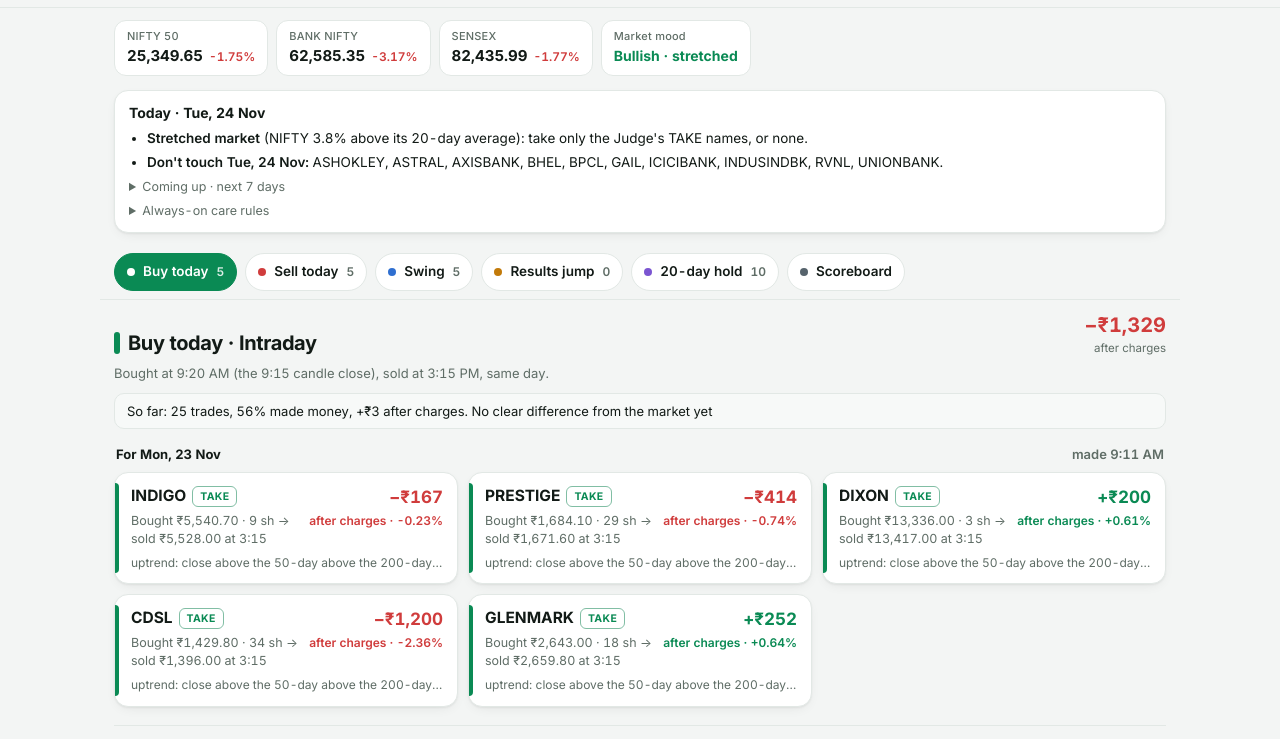
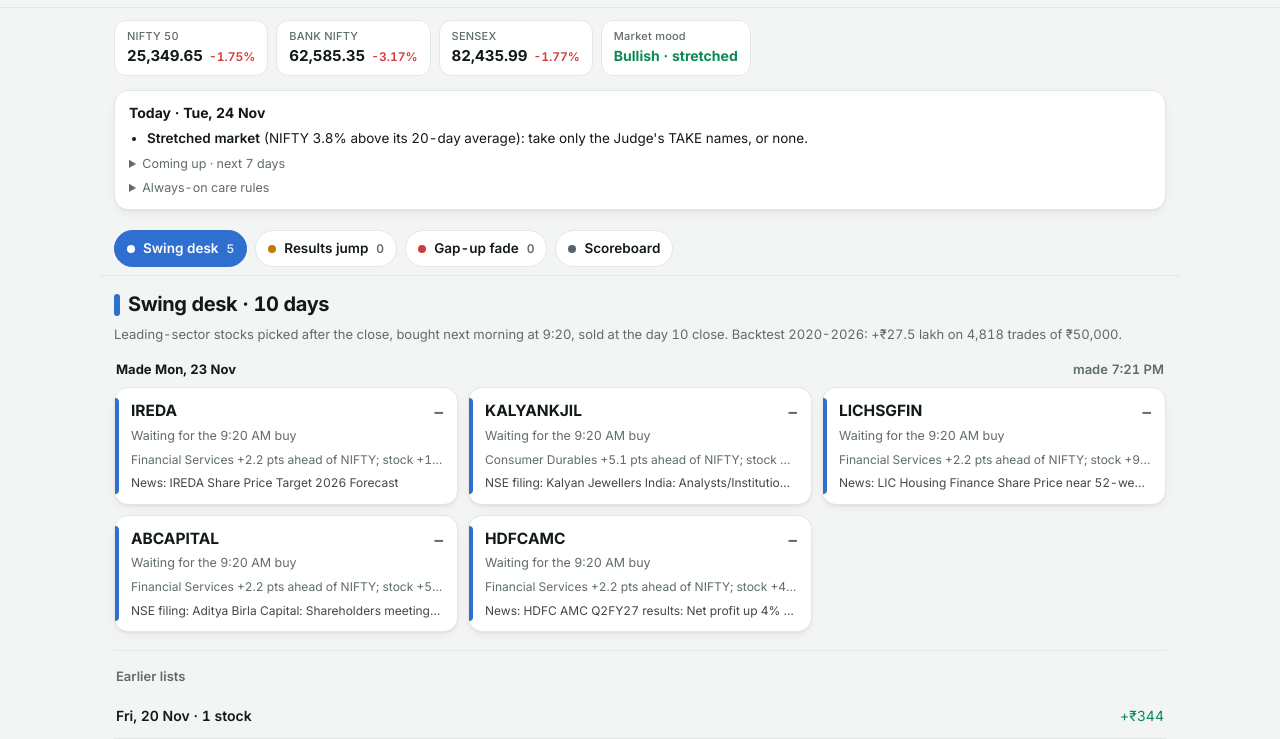
Before and after one commit to AshokKumar3502/nse-picks-tracker, a plain HTML site: page index.html in a window 1280 px wide. Shown: the part 49-788 px from the top of the page. Drawn offline with Linux system fonts and the light colour scheme.

Commit message:
Site: only Swing desk, Results jump and Gap-up fade tabs
Co-Authored-By: Claude Opus 5.5 <noreply@anthropic.com>

```diff
--- a/index.html
+++ b/index.html
@@ -214,22 +214,18 @@ footer a{font-weight:600}
 
   // ---------------- segments: one per kind of stock
   const SEGS = [
-    {id: 'buy', name: 'Buy today', sub: 'Intraday', color: 'var(--c-buy)', types: ['Intraday'], key: 'for_day', sameDay: true,
-     plan: 'Bought at 9:20 AM (the 9:15 candle close), sold at 3:15 PM, same day.'},
-    {id: 'sell', name: 'Sell today', sub: 'Intraday short', color: 'var(--c-sell)', types: ['Short', 'Fade'], key: 'for_day', sameDay: true,
-     plan: 'Paper short: sold at 9:20 AM, bought back at 3:15 PM. Profit when the price falls.'},
-    {id: 'swing', name: 'Swing', sub: '5-10 days', color: 'var(--c-swing)', types: ['Swing'], key: 'list_date',
-     plan: 'Made after the close, bought next morning at 9:20, sold at the day 5 close (checklist) or day 10 close (tested rule).'},
+    {id: 'swing', name: 'Swing desk', sub: '10 days', color: 'var(--c-swing)', types: ['Swing'], key: 'list_date',
+     plan: 'Leading-sector stocks picked after the close, bought next morning at 9:20, sold at the day 10 close. Backtest 2020-2026: +₹27.5 lakh on 4,818 trades of ₹50,000.'},
     {id: 'results', name: 'Results jump', sub: '40 days', color: 'var(--c-res)', types: ['Results'], key: 'list_date',
-     plan: 'Stocks that jumped on quarterly results: bought next morning at 9:20, held up to 40 trading days.'},
-    {id: 'hold', name: '20-day hold', sub: 'Uptrend', color: 'var(--c-hold)', types: ['Hold20'], key: 'list_date',
-     plan: 'Uptrend stocks bought next morning at 9:20 and held 20 trading days.'},
+     plan: 'Stocks that jumped on quarterly results: bought next morning at 9:20, held 40 trading days. Backtest 2020-2026: +₹11.5 lakh on 541 trades of ₹50,000.'},
+    {id: 'sell', name: 'Gap-up fade', sub: 'Intraday short', color: 'var(--c-sell)', types: ['Fade'], key: 'for_day', sameDay: true,
+     plan: 'F&O stocks opening 3%+ higher: paper short at 9:20 AM, bought back at 3:15 PM. Backtest 2020-2026: +₹4.2 lakh on 1,516 trades of ₹50,000.'},
     {id: 'score', name: 'Scoreboard', sub: 'Which rule works', color: 'var(--c-score)'},
   ];
-  let D = null, IDX = [], cur = 'buy';
+  let D = null, IDX = [], cur = 'swing';
 
   function plOf(r) {           // final after charges, else live before charges
-    if (N(r.profit_net) !== null && (r.status === 'Done' || SEGS[0].types.includes(r.type) || ['Short', 'Fade'].includes(r.type))) return {v: N(r.profit_net), live: false};
+    if (N(r.profit_net) !== null && (r.status === 'Done' || ['Intraday', 'Short', 'Fade'].includes(r.type))) return {v: N(r.profit_net), live: false};
     if (N(r.now_pl) !== null) return {v: N(r.now_pl), live: true};
     if (N(r.profit_net) !== null) return {v: N(r.profit_net), live: false};
     return null;
@@ -307,7 +303,8 @@ footer a{font-weight:600}
     const chased = intra.filter((r) => r.chase).map((r) => r.symbol);
     if (chased.length) add('<b>Don\'t chase:</b> ' + esc(chased.join(', ')) + ' (already 2%+ up at 9:20).');
     const DT = D.dont_touch;
-    if (DT && DT.items && DT.items.length) add('<b>Don\'t touch ' + dLong(DT.for_day) + ':</b> ' + esc(DT.items.map((x) => x.symbol).join(', ')) + '.');
+    if (false && DT && DT.items && DT.items.length) add(   // intraday buy list is off since 24 Nov 2026
+'<b>Don\'t touch ' + dLong(DT.for_day) + ':</b> ' + esc(DT.items.map((x) => x.symbol).join(', ')) + '.');
     if (D.exposure && D.exposure.warn) add('<b>One sector:</b> ' + D.exposure.by_industry[0][1] + ' of ' + D.exposure.open + ' open trades are ' + esc(D.exposure.by_industry[0][0]) + '.');
     const EV = D.events || [];
     const big = EV.filter((e) => e.date === T && e.big);
@@ -352,7 +349,6 @@ footer a{font-weight:600}
       if (r && r.closed) add('So far: ' + r.closed + ' trades, ' + (r.win_pct || 0).toFixed(0) + '% made money, ' + inr(r.total_net_rs) + ' after charges. ' + (r.verdict || ''), (r.total_net_rs || 0) < 0);
     }
     if (seg.id === 'sell') {
-      add('In 2019-2026 tests, shorting weak stocks lost about 0.14% a trade even on bearish days; only the gap-up fade (stocks opening 3%+ higher) made money. Paper only.', true);
       const F = D.fade_today;
       if (F && F.for_day === T) add(F.stand_aside ? 'Gap-up fade stands aside today.' : (F.count ? F.count + ' gap-up fade ' + (F.count === 1 ? 'stock' : 'stocks') + ' today.' : 'No F&O stock opened 3%+ higher today (' + F.scanned + ' checked).') + ((F.problems || []).length ? ' ' + F.problems.join('; ') : ''), (F.problems || []).length > 0);
     }
```
